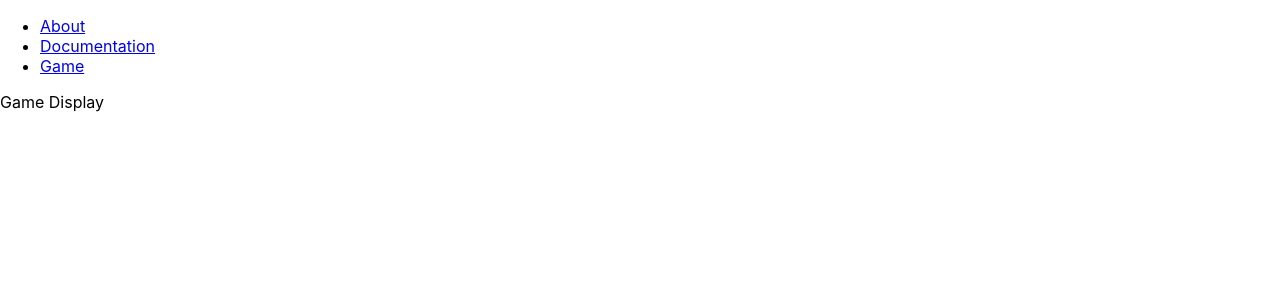
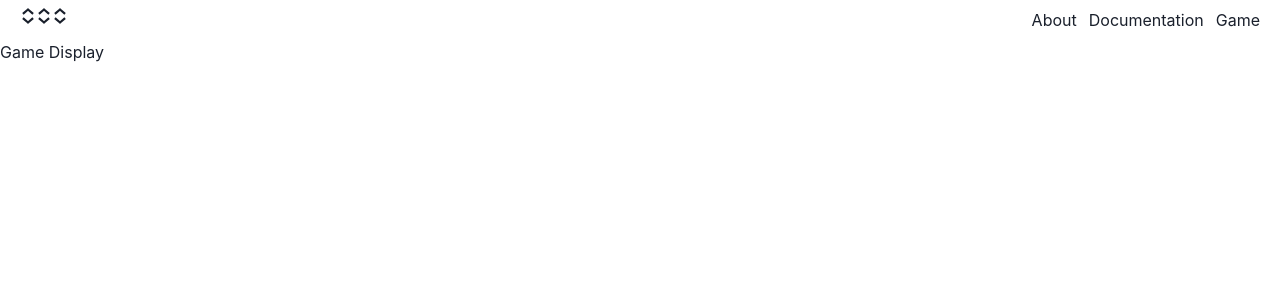
Before and after one commit to lgdelacruz92/sisyphus, a React (Create React App) app: page / in a window 1280 px wide. Shown: the top 300 px of the page. Built offline with nearby package versions, Linux system fonts and the light colour scheme.

Commit message:
plumbing

```diff
--- a/package.json
+++ b/package.json
@@ -3,6 +3,7 @@
   "version": "0.1.0",
   "private": true,
   "dependencies": {
+    "@chakra-ui/icons": "^2.0.19",
     "@chakra-ui/react": "^2.6.1",
     "@emotion/react": "^11.11.0",
     "@emotion/styled": "^11.11.0",
--- a/src/App.tsx
+++ b/src/App.tsx
@@ -1,6 +1,8 @@
 import "./App.css";
 import { BrowserRouter as Router, Routes, Route, Link } from "react-router-dom";
 import { Suspense, lazy } from "react";
+import { Box, Flex } from "@chakra-ui/react";
+import { UpDownIcon } from "@chakra-ui/icons";
 const About = lazy(() => import("./About/About"));
 const Documentation = lazy(() => import("./Documentation/Documentation"));
 const GameDisplay = lazy(() => import("./GameDisplay/GameDisplay"));
@@ -8,19 +10,22 @@ const GameDisplay = lazy(() => import("./GameDisplay/GameDisplay"));
 function App() {
   return (
     <Router>
-      <nav>
-        <ul>
-          <li>
-            <Link to="/about">About</Link>
-          </li>
-          <li>
-            <Link to="/documentation">Documentation</Link>
-          </li>
-          <li>
-            <Link to="/game">Game</Link>
-          </li>
-        </ul>
-      </nav>
+      <Box p="2" px="5">
+        <nav>
+          <Flex w="100%" justifyContent="space-between">
+            <Flex>
+              <UpDownIcon />
+              <UpDownIcon />
+              <UpDownIcon />
+            </Flex>
+            <Flex gap={3}>
+              <Link to="/about">About</Link>
+              <Link to="/documentation">Documentation</Link>
+              <Link to="/game">Game</Link>
+            </Flex>
+          </Flex>
+        </nav>
+      </Box>
 
       <Suspense>
         <Routes>
--- a/src/index.tsx
+++ b/src/index.tsx
@@ -1,15 +1,18 @@
-import React from 'react';
-import ReactDOM from 'react-dom/client';
-import './index.css';
-import App from './App';
-import reportWebVitals from './reportWebVitals';
+import React from "react";
+import ReactDOM from "react-dom/client";
+import "./index.css";
+import App from "./App";
+import reportWebVitals from "./reportWebVitals";
+import { ChakraProvider } from "@chakra-ui/react";
 
 const root = ReactDOM.createRoot(
-  document.getElementById('root') as HTMLElement
+  document.getElementById("root") as HTMLElement
 );
 root.render(
   <React.StrictMode>
-    <App />
+    <ChakraProvider>
+      <App />
+    </ChakraProvider>
   </React.StrictMode>
 );
 
```
Also changed, not shown: 1 other file (tests, documents, lock files or other folders).
